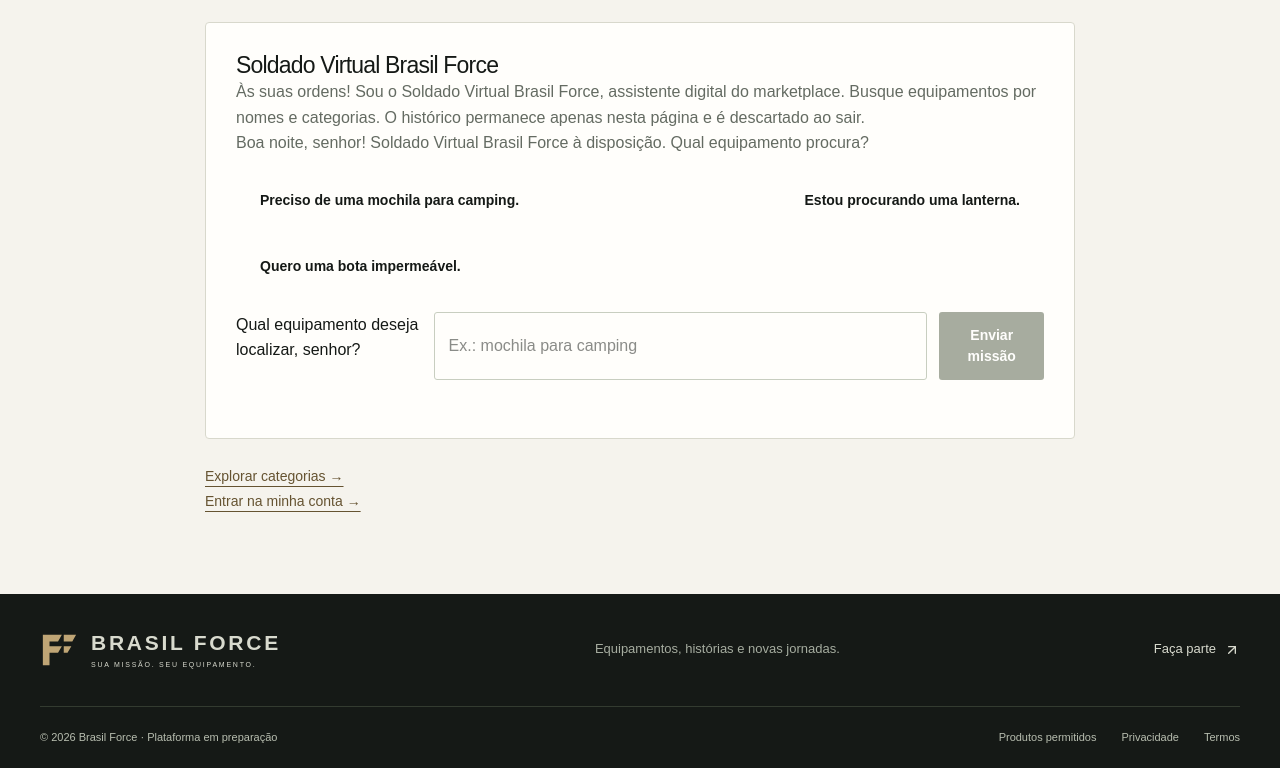
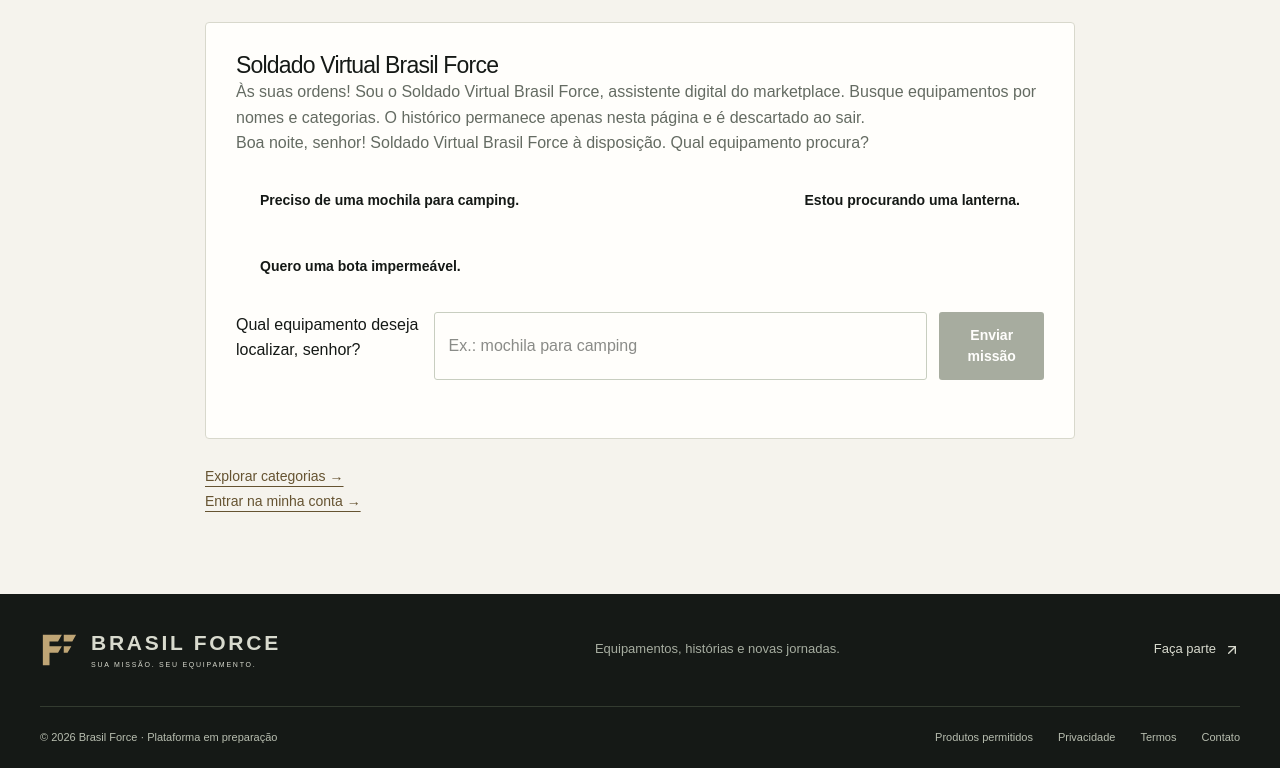
Before and after one commit to Jonbarcost/SouBarcos, a Next.js app in the folder brasil-force-app/: page /assistente in a window 1280 px wide. Shown: the part 396-1164 px from the top of the page. Built offline with nearby package versions, Linux system fonts and the light colour scheme.

Commit message:
feat(contact): add corporate mail to Brasil Force footer

```diff
--- a/brasil-force-app/src/components/shell.tsx
+++ b/brasil-force-app/src/components/shell.tsx
@@ -38,6 +38,7 @@ export function Footer() {
           <Link href="/regras">Produtos permitidos</Link>
           <Link href="/privacidade">Privacidade</Link>
           <Link href="/termos">Termos</Link>
+          <a href="mailto:contato@brasilforce.com.br">Contato</a>
         </div>
       </div>
     </footer>
```
